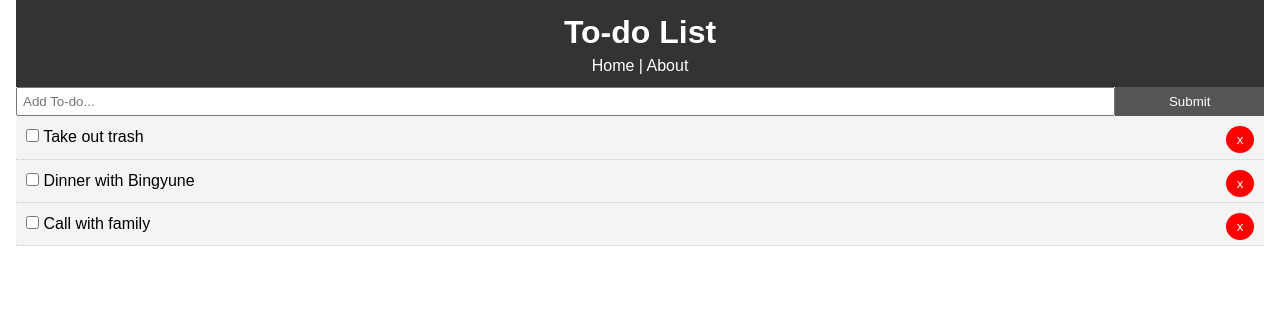
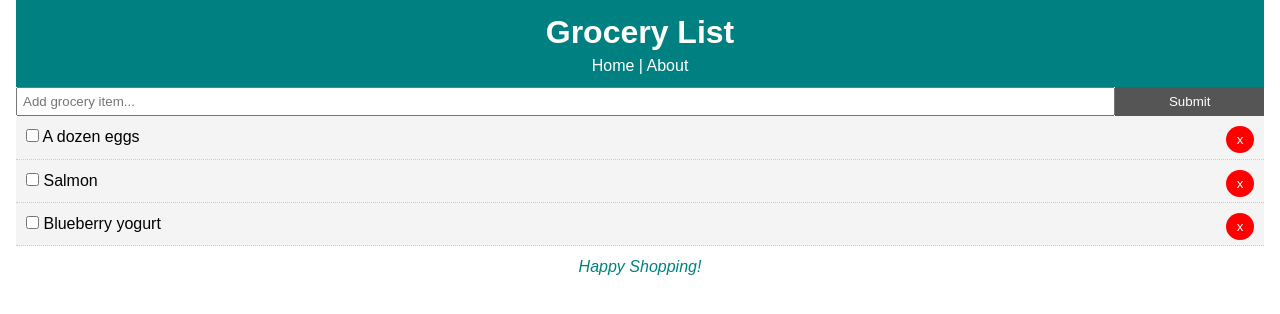
Before and after one commit to codecaviette/react-grocerylist, a React (Create React App) app: page / in a window 1280 px wide. Shown: the top 314 px of the page. Built offline with nearby package versions, Linux system fonts and the light colour scheme.

Commit message:
Add grocery list

```diff
--- a/src/App.js
+++ b/src/App.js
@@ -3,6 +3,7 @@
 import React, { Component } from 'react';
 import { BrowserRouter as Router, Route} from 'react-router-dom';
 import Header from './components/layout/Header';
+import Footer from './components/layout/Footer';
 import Todos from './components/Todos';
 import AddTodo from './components/AddTodo';
 import About from './components/pages/About';
@@ -17,17 +18,17 @@ class App extends Component {
     todos: [
       {
         id: uuidv4(),
-        title: 'Take out trash',
+        title: 'A dozen eggs',
         completed: false
       },
       {
         id: uuidv4(),
-        title: 'Dinner with Bingyune',
+        title: 'Salmon',
         completed: false
       },
       {
         id: uuidv4(),
-        title: 'Call with family',
+        title: 'Blueberry yogurt',
         completed: false
       }
     ],
@@ -79,6 +80,7 @@ class App extends Component {
               </React.Fragment>
             )} />
             <Route exact path="/about" component={About} />
+            <Footer />
           </div>
         </div>
       </Router>
--- a/src/components/AddTodo.js
+++ b/src/components/AddTodo.js
@@ -24,7 +24,7 @@ export class AddTodo extends Component {
                 <input                                    // = input element
                     type="text"
                     name="title"                          // name attribute must match a state property name so that it can be used in onChangeMethod event handler
-                    placeholder="Add To-do..."
+                    placeholder="Add grocery item..."
                     style={{flex: '10', padding: '5px'}}
                     value={this.state.title}              // The state object's property is assigned here. As a viewer types into this text field,the value (and state)
                     onChange={this.onChangeMethod}        // will change; so, we need an event handler (onChangeMethod) to handle what happens when value/state changes
--- a/src/components/TodoItem.js
+++ b/src/components/TodoItem.js
@@ -42,7 +42,7 @@ TodoItem.propTypes = {
 
 // Used in top-level return
 const btnStyle = {
-    background: '#ff0000',
+    background: 'red',
     color: '#fff',
     border: 'none',
     padding: '6px 10.5px',
--- /dev/null
+++ b/src/components/layout/Footer.js
@@ -0,0 +1,18 @@
+import React from 'react';
+import { Link } from 'react-router-dom';
+
+function Footer() {
+    return (
+        <header style={headerStyle}> Happy Shopping! </header>
+    )
+}
+
+const headerStyle = {
+    color: 'teal',
+    fontStyle: 'italic',
+    textAlign: 'center',
+    padding: '10px'
+}
+
+
+export default Footer
--- a/src/components/layout/Header.js
+++ b/src/components/layout/Header.js
@@ -4,14 +4,14 @@ import { Link } from 'react-router-dom';
 function Header() {
     return (
         <header style={headerStyle}>
-            <h1> To-do List </h1>
+            <h1> Grocery List </h1>
             <Link style={linkStyle} to="/"> Home </Link> |  <Link style={linkStyle} to="/about"> About </Link>
         </header>
     )
 }
 
 const headerStyle = {
-    background: '#333',
+    background: 'teal',
     color: '#fff',
     textAlign: 'center',
     padding: '10px'
--- a/src/components/pages/About.js
+++ b/src/components/pages/About.js
@@ -4,7 +4,7 @@ function About() {
     return (
         <React.Fragment>        {/* If you don't need a div tag, you can use this "ghost element" which won't actually show in DOM */}
             <h1> About </h1>
-            <p> This is the TodoList app v1.0.0. It is part of a React crash course. </p>
+            <p> This is the GroceryList app v1.0.0. </p>
         </React.Fragment>
     )
 }
```
